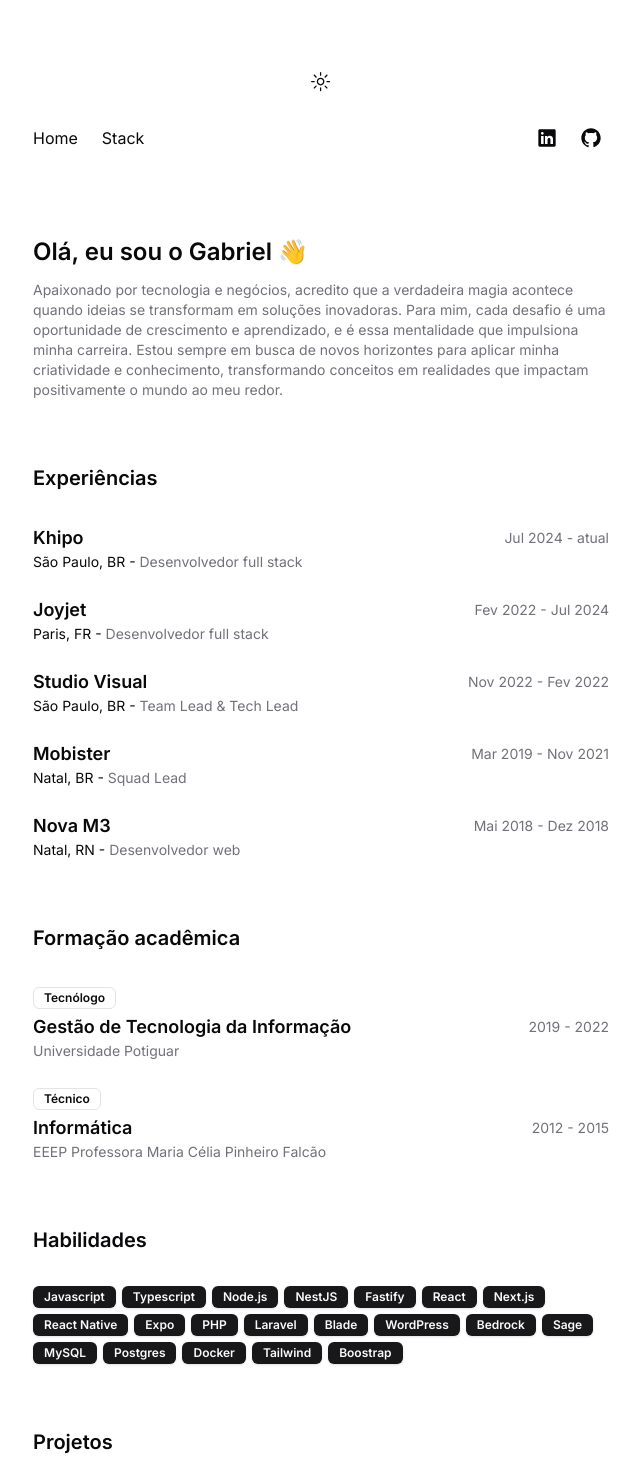
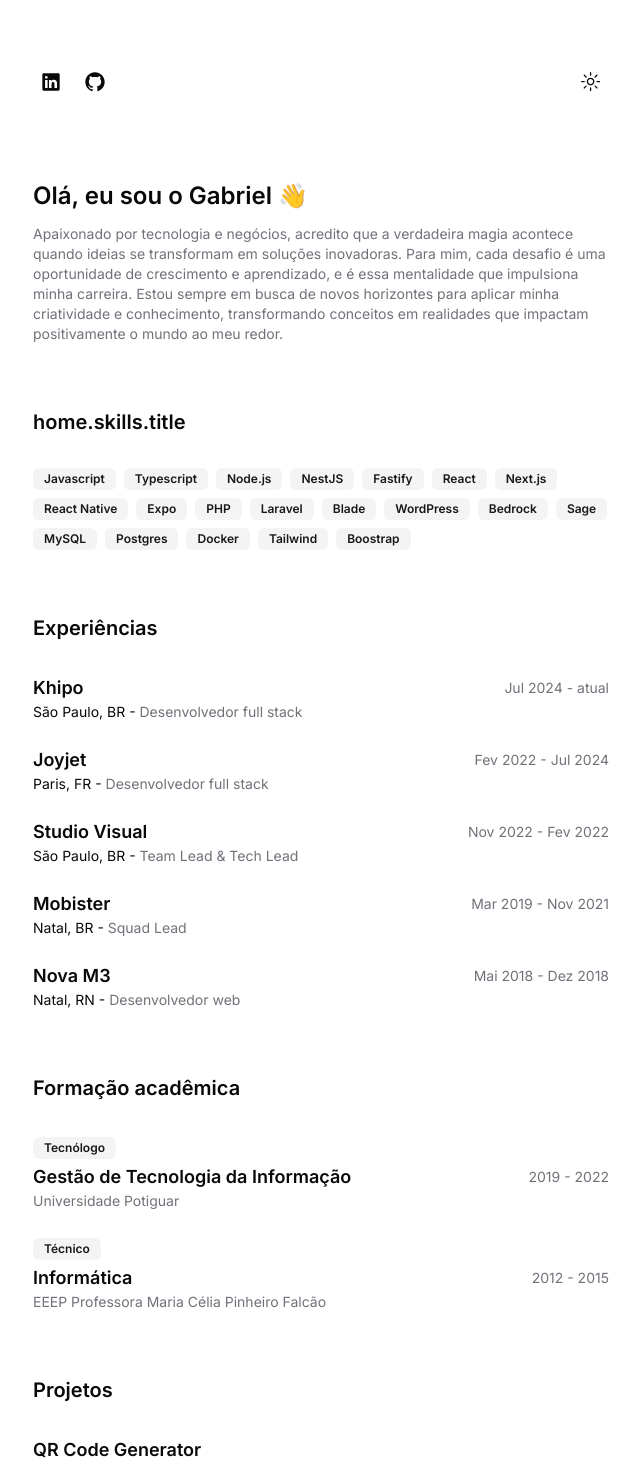
Before and after one commit to gabrieldesiderio/portfolio, a Next.js app: page /en in a window 1280 px wide. Shown: the top 1466 px of the page, without its empty margins (319-959 px from the left). Built offline with nearby package versions, Linux system fonts and the light colour scheme.

Commit message:
fix: reorder sections

```diff
--- a/messages/pt.json
+++ b/messages/pt.json
@@ -3,6 +3,9 @@
     "about": {
       "title": "Olá, eu sou o Gabriel 👋",
       "summary": "Apaixonado por tecnologia e negócios, acredito que a verdadeira magia acontece quando ideias se transformam em soluções inovadoras. Para mim, cada desafio é uma oportunidade de crescimento e aprendizado, e é essa mentalidade que impulsiona minha carreira. Estou sempre em busca de novos horizontes para aplicar minha criatividade e conhecimento, transformando conceitos em realidades que impactam positivamente o mundo ao meu redor."
+    },
+    "skills": {
+      "title": "Habilidades"
     },
     "xp": {
       "title": "Experiências",
--- a/src/app/[locale]/page.tsx
+++ b/src/app/[locale]/page.tsx
@@ -9,9 +9,9 @@ export default function Home() {
   return (
     <main className="space-y-16">
       <About />
+      <Skills />
       <Xp />
       <Academic />
-      <Skills />
       <Projects />
       <Contact />
     </main>
--- a/src/app/[locale]/sections/academic.tsx
+++ b/src/app/[locale]/sections/academic.tsx
@@ -12,7 +12,7 @@ export function Academic() {
       <ul className="space-y-6">
         {keys.map((key) => (
           <li key={key}>
-            <Badge variant="outline" className="mb-1">
+            <Badge variant="secondary" className="mb-1">
               {t(`items.${key}.level`)}
             </Badge>
             <div className="flex items-center justify-between">
--- a/src/app/[locale]/sections/skills.tsx
+++ b/src/app/[locale]/sections/skills.tsx
@@ -1,30 +1,20 @@
+import { useTranslations } from 'next-intl'
+
 import { Badge } from '@/components/ui/badge'
+import { data } from '@/lib/data'
 
 export function Skills() {
+  const t = useTranslations('home.skills')
+
   return (
     <section>
-      <h2 className="text-xl font-semibold mb-8">Habilidades</h2>
-      <div className="flex flex-wrap gap-1.5">
-        <Badge>Javascript</Badge>
-        <Badge>Typescript</Badge>
-        <Badge>Node.js</Badge>
-        <Badge>NestJS</Badge>
-        <Badge>Fastify</Badge>
-        <Badge>React</Badge>
-        <Badge>Next.js</Badge>
-        <Badge>React Native</Badge>
-        <Badge>Expo</Badge>
-        <Badge>PHP</Badge>
-        <Badge>Laravel</Badge>
-        <Badge>Blade</Badge>
-        <Badge>WordPress</Badge>
-        <Badge>Bedrock</Badge>
-        <Badge>Sage</Badge>
-        <Badge>MySQL</Badge>
-        <Badge>Postgres</Badge>
-        <Badge>Docker</Badge>
-        <Badge>Tailwind</Badge>
-        <Badge>Boostrap</Badge>
+      <h2 className="text-xl font-semibold mb-8">{t('title')}</h2>
+      <div className="flex flex-wrap gap-2">
+        {data.skills.map((skill) => (
+          <Badge variant="secondary" key={skill}>
+            {skill}
+          </Badge>
+        ))}
       </div>
     </section>
   )
--- a/src/components/navbar/index.tsx
+++ b/src/components/navbar/index.tsx
@@ -8,14 +8,7 @@ import { ModeToggle } from './mode-toggle'
 export function Navbar() {
   return (
     <header className="mb-20 space-y-5">
-      <div className="flex items-center justify-center">
-        <ModeToggle />
-      </div>
       <nav className="flex items-center justify-between gap-8 leading-lose">
-        <div className="flex items-center gap-6">
-          <Link href="/">Home</Link>
-          <Link href="/">Stack</Link>
-        </div>
         <div className="flex items-center gap-2">
           <Link
             href="https://www.linkedin.com/in/gabrieldesiderio/"
@@ -36,6 +29,9 @@ export function Navbar() {
             </Button>
           </Link>
         </div>
+        <div className="flex items-center gap-3">
+          <ModeToggle />
+        </div>
       </nav>
     </header>
   )
--- /dev/null
+++ b/src/lib/data.ts
@@ -0,0 +1,24 @@
+export const data = {
+  skills: [
+    'Javascript',
+    'Typescript',
+    'Node.js',
+    'NestJS',
+    'Fastify',
+    'React',
+    'Next.js',
+    'React Native',
+    'Expo',
+    'PHP',
+    'Laravel',
+    'Blade',
+    'WordPress',
+    'Bedrock',
+    'Sage',
+    'MySQL',
+    'Postgres',
+    'Docker',
+    'Tailwind',
+    'Boostrap',
+  ],
+}
```
